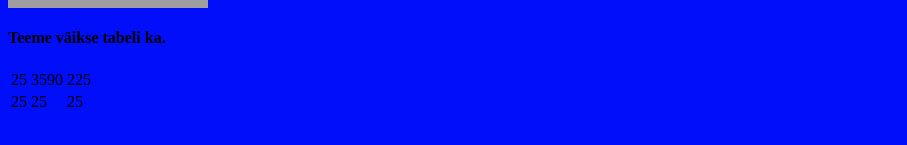
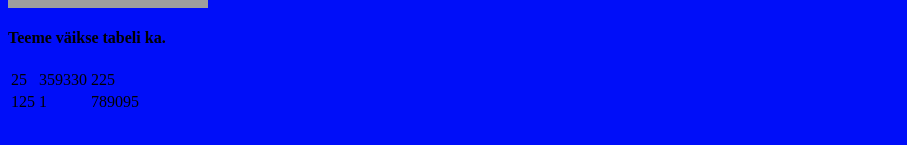
Before and after one commit to MoonikaTamm/moonikatamm.github.io, a plain HTML site: page index.html in a window 1280 px wide. Shown: the part 421-566 px from the top of the page, without its empty margins (0-907 px from the left). Drawn offline with Linux system fonts and the light colour scheme; grey boxes are pictures that could not be loaded.

Commit message:
Update index.html

```diff
--- a/index.html
+++ b/index.html
@@ -14,6 +14,6 @@ src= "https://i.redd.it/19y8gfbsoaf61.jpg">
 
 <br><h4>Teeme väikse tabeli ka.</h5>
 <table>
-<tr><td>25</td><td>3590</td><td>225</td></tr>
-<tr><td>25</td><td>25</td><td>25</td></tr>
+<tr><td>25</td><td>359330</td><td>225</td></tr>
+<tr><td>125</td><td>1</td><td>789095</td></tr>
 </table>
```
